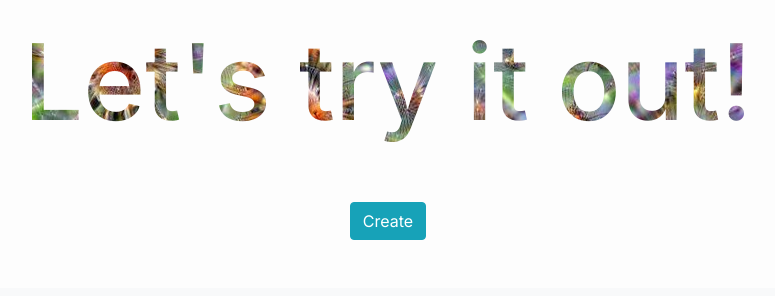
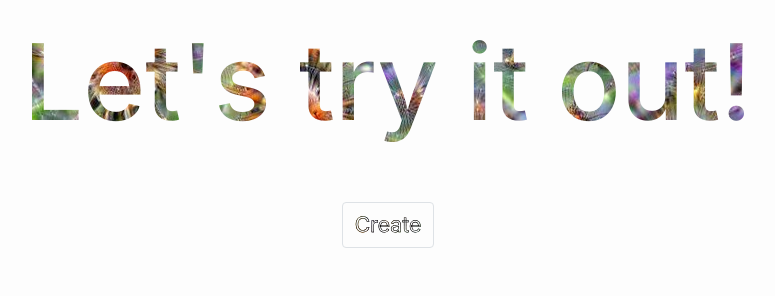
Before and after one commit to LuisMongeB/flaskml, a Flask app: page / in a window 1280 px wide. Shown: the part 3520-3816 px from the top of the page, without its empty margins (252-1027 px from the left). Before the commit the page ends 3760 px from the top, so only its background shows below. Run offline with Flask 2, Linux system fonts and the light colour scheme; some libraries are stand-ins or nearby versions.

Commit message:
Add styles for create view and index url_for

```diff
--- a/static/css/styles.css
+++ b/static/css/styles.css
@@ -103,3 +103,15 @@ img.displayed-image {
     border: 5px solid rgba(0, 0, 0, 0.8) !important;
     align-items: center !important;
 }
+
+a.btn.border {
+    font-size: 1.2em;
+    background-image: url(/static/logo.png);
+    background-image: url(/static/logo.png);
+    background-repeat: repeat;
+    color: white;
+    -webkit-background-clip: border-box;
+    background-clip: text;
+    -webkit-text-stroke-width: 0.5px;
+    -webkit-text-stroke-color: black;
+}
--- a/templates/index.html
+++ b/templates/index.html
@@ -63,7 +63,7 @@
 		<br>
 		<!-- Grad Descent Gif -->
 		<figure>
-			<img src="static/index-main-content/gradient_descent.gif" class="mx-auto d-block" alt="Example of Gradient Descent.">
+			<img src="static/index-main-content/gradient-descent1.gif" class="mx-auto d-block" alt="Example of Gradient Descent.">
 			<figcaption class="pt-2" ><em>Example of Gradient Descent from Wikimedia Commons.</em></figcaption>
 		</figure>
 		<br>
@@ -94,7 +94,7 @@
 
 		<form method="post" class="text-center pt-5 pb-5">
 			<!-- ADD TRIPPY BACKGROUND IMAGE-->
-			<a href="{{ url_for('create') }}" class="btn btn-info" role="button">Create</a>
+			<a href="{{ url_for('create') }}" class="btn border" role="button">Create</a>
 		</form>
 	</div>
 </main>
```
